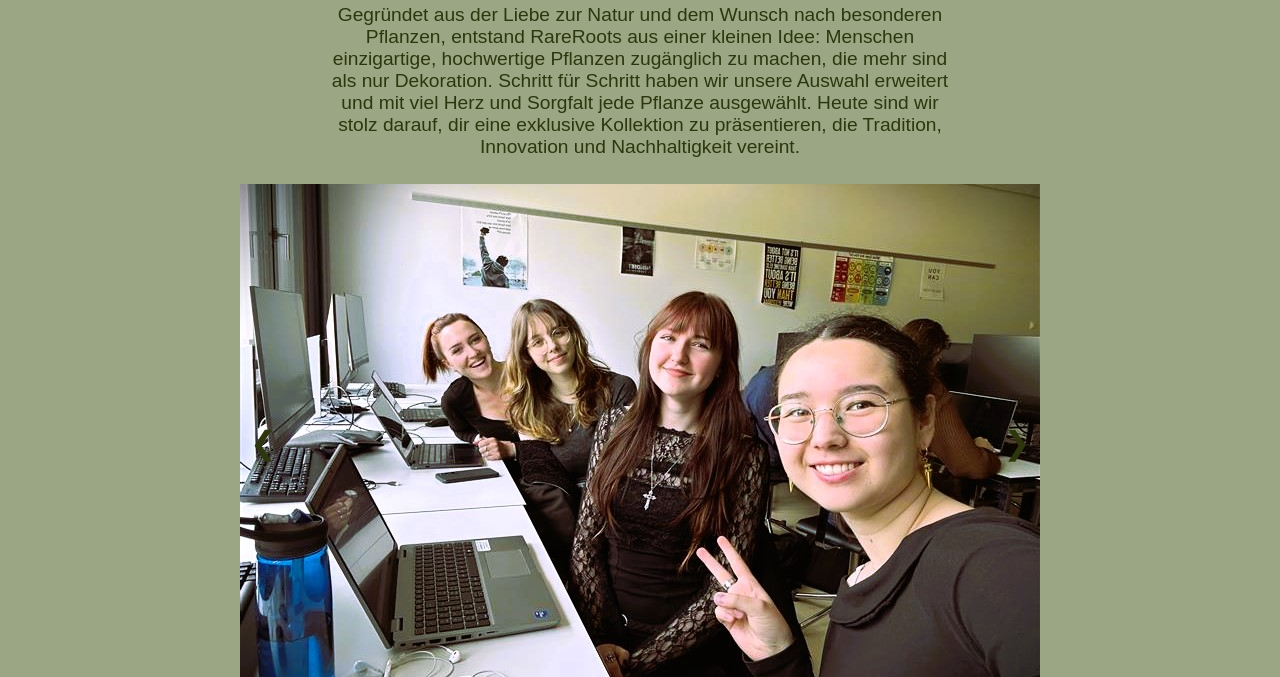
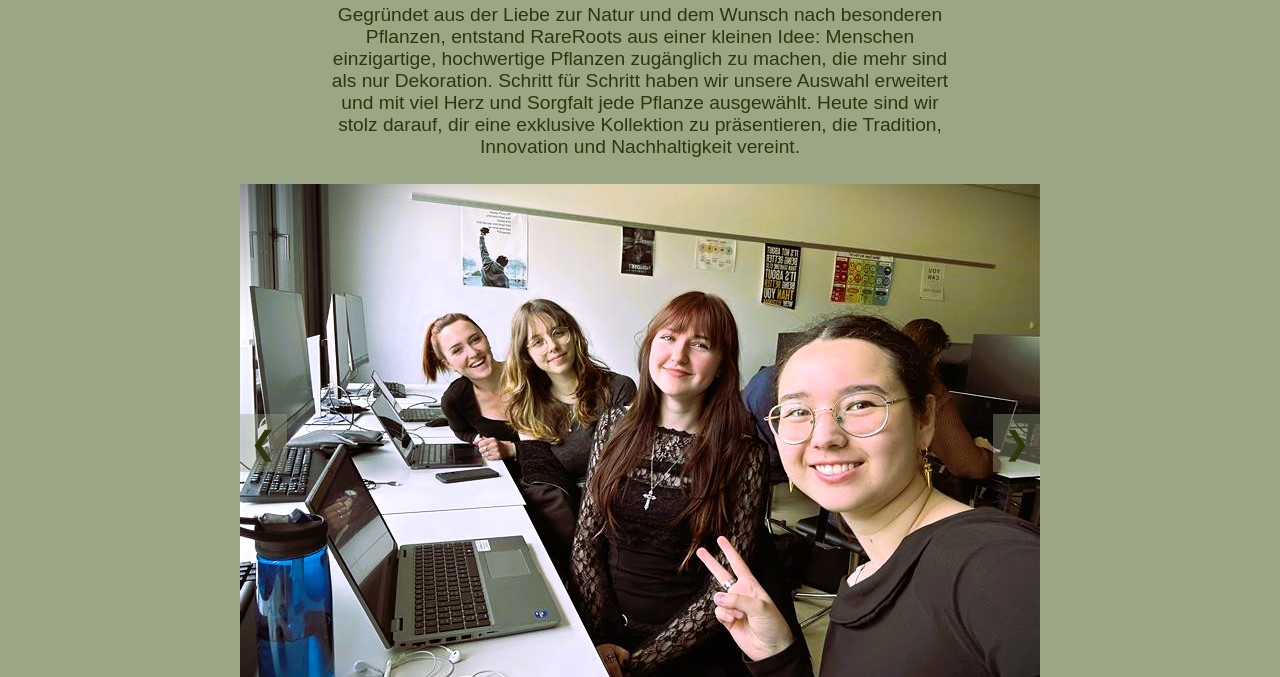
Before and after one commit to PrincessVanilla03/CL1_Maureen_Jasmin_Anja_Michelle, a plain HTML site: page about_us.html in a window 1280 px wide. Shown: the part 423-1100 px from the top of the page. Drawn offline with Linux system fonts and the light colour scheme.

Commit message:
change bg prev and next

```diff
--- a/css/about_us.css
+++ b/css/about_us.css
@@ -15,7 +15,7 @@
 button.prev, button.next {
   position: absolute;
   top: 50%;
-  background-color: rgba(255, 99, 71, 0.0);
+  background-color: rgba(155, 166, 133, 0.4);
   border: none;
   color: #2d360d;
   padding: 10px;
```
